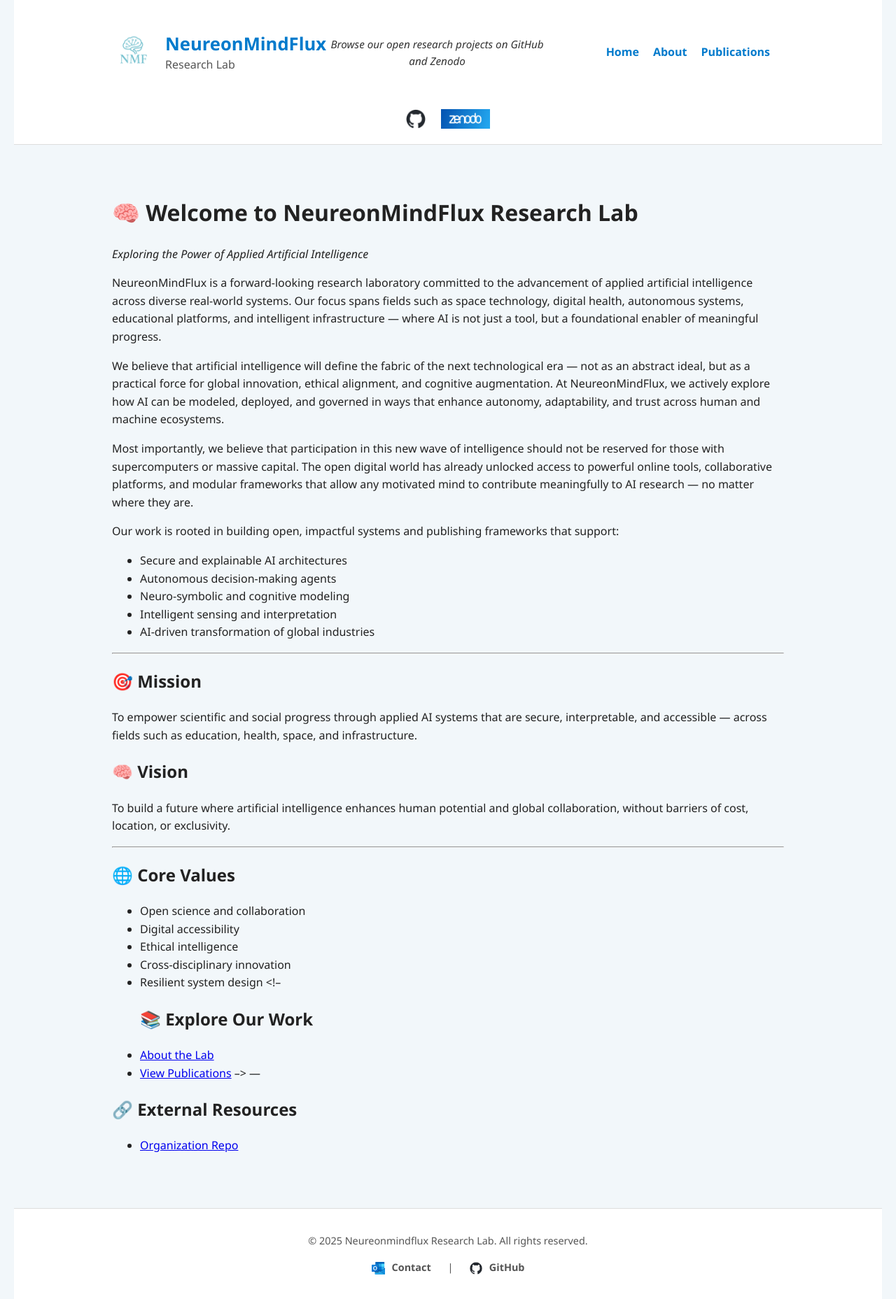
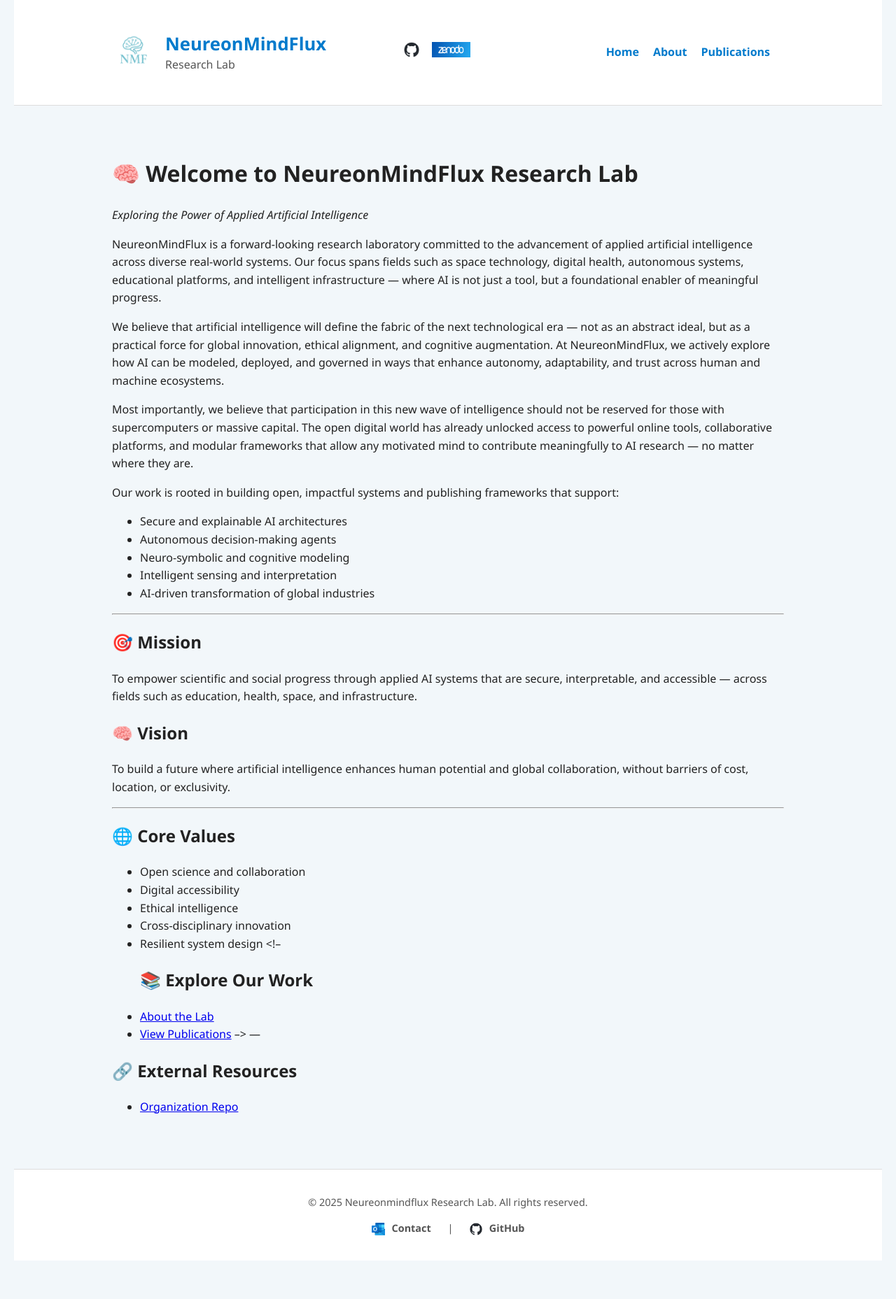
Before and after one commit to HectorMozo3110/test_main, a Jekyll site: the page built from _pages/index.md, in a window 1280 px wide. Shown: the whole page at 70% size. Built offline with Jekyll 4.4.1, drawn with Linux system fonts in a browser that asks for light colours; our own code applies the rules of GitHub Pages for plain Markdown files; after the commit the page ends 1802 px from its top, so only the background shows below that.

```diff
--- a/_includes/header.html
+++ b/_includes/header.html
@@ -1,7 +1,7 @@
 <header>
   <div class="header-container split-header">
 
-    <!-- Branding + Logo -->
+    <!-- Branding section: logo and name -->
     <div class="lab-brand">
       <div class="lab-logo">
         <img src="{{ '/assets/images/logo_lab.png' | relative_url }}" alt="Lab Logo" />
@@ -12,12 +12,17 @@
       </div>
     </div>
 
-    <!-- Centered Text -->
-    <div class="lab-centered-text">
-      <p>Browse our open research projects on GitHub and Zenodo</p>
+    <!-- Icon section (centered visually between brand and navigation) -->
+    <div class="lab-centered-icons">
+      <a href="https://github.com/Neureonmindflux-Research-Lab" target="_blank" title="GitHub">
+        <img src="{{ '/assets/images/github_icon.png' | relative_url }}" alt="GitHub" />
+      </a>
+      <a href="https://zenodo.org/search?q=Neureonmindflux" target="_blank" title="Zenodo">
+        <img src="{{ '/assets/images/zenodo_icon.png' | relative_url }}" alt="Zenodo" />
+      </a>
     </div>
 
-    <!-- Navigation -->
+    <!-- Navigation links -->
     <nav class="main-nav">
       <ul class="nav-links">
         <li><a href="{{ '/' | relative_url }}">Home</a></li>
@@ -27,13 +32,4 @@
     </nav>
   </div>
 
-
-  <div class="lab-links-icons">
-    <a href="https://github.com/Neureonmindflux-Research-Lab" target="_blank" title="View on GitHub">
-      <img src="{{ '/assets/images/github_icon.png' | relative_url }}" alt="GitHub" />
-    </a>
-    <a href="https://zenodo.org/search?q=Neureonmindflux" target="_blank" title="View on Zenodo">
-      <img src="{{ '/assets/images/zenodo_icon.png' | relative_url }}" alt="Zenodo" />
-    </a>
-  </div>
 </header>
--- a/assets/style.css
+++ b/assets/style.css
@@ -92,35 +92,22 @@
   text-decoration: underline;
 }
 
-/* Centered text between brand and nav */
-.lab-centered-text {
+/* GitHub + Zenodo icons centered visually */
+.lab-centered-icons {
+  display: flex;
+  justify-content: center;
+  align-items: center;
+  gap: 18px;
   flex: 1;
-  text-align: center;
 }
 
-.lab-centered-text p {
-  font-size: 0.95em;
-  font-style: italic;
-  color: #333;
-  margin: 8px 0;
-}
-
-/* GitHub + Zenodo icons centered below */
-.lab-links-icons {
-  display: flex;
-  justify-content: center;
-  gap: 22px;
-  margin-top: 6px;
-  padding-bottom: 14px;
-}
-
-.lab-links-icons img {
-  height: 28px;
+.lab-centered-icons img {
+  height: 22px;
   width: auto;
   transition: transform 0.2s ease;
 }
 
-.lab-links-icons img:hover {
+.lab-centered-icons img:hover {
   transform: scale(1.1);
 }
 
@@ -186,7 +173,7 @@
   margin: 20px auto;
 }
 
-/* Responsive */
+/* Responsive layout */
 @media screen and (max-width: 600px) {
   header h1 {
     font-size: 1.6em;
@@ -205,16 +192,16 @@
     gap: 10px;
   }
 
-  .lab-links-icons {
+  .lab-centered-icons {
     flex-direction: column;
   }
 
-  .lab-links-icons img {
-    height: 30px;
+  .lab-centered-icons img {
+    height: 28px;
   }
 }
 
-/* Layout container */
+/* Header wrapper layout */
 .split-header {
   display: flex;
   justify-content: space-between;
```
